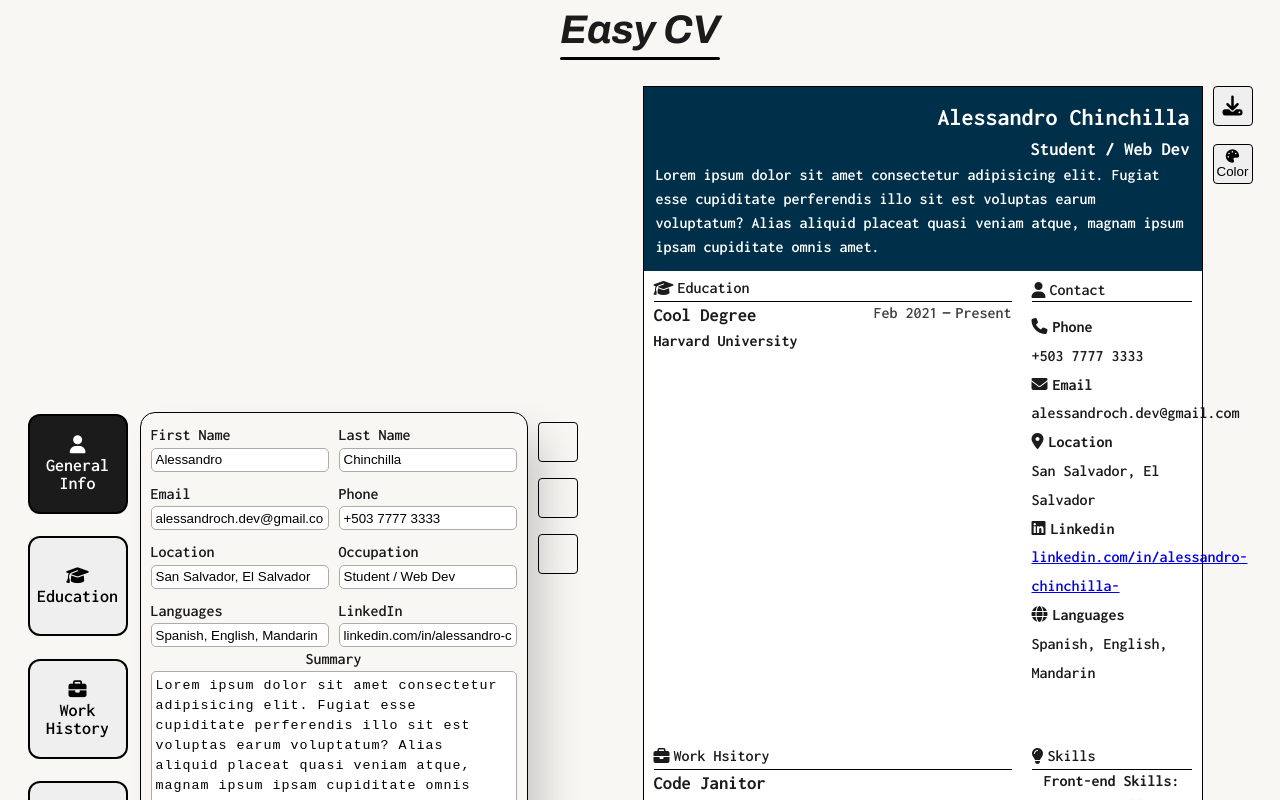
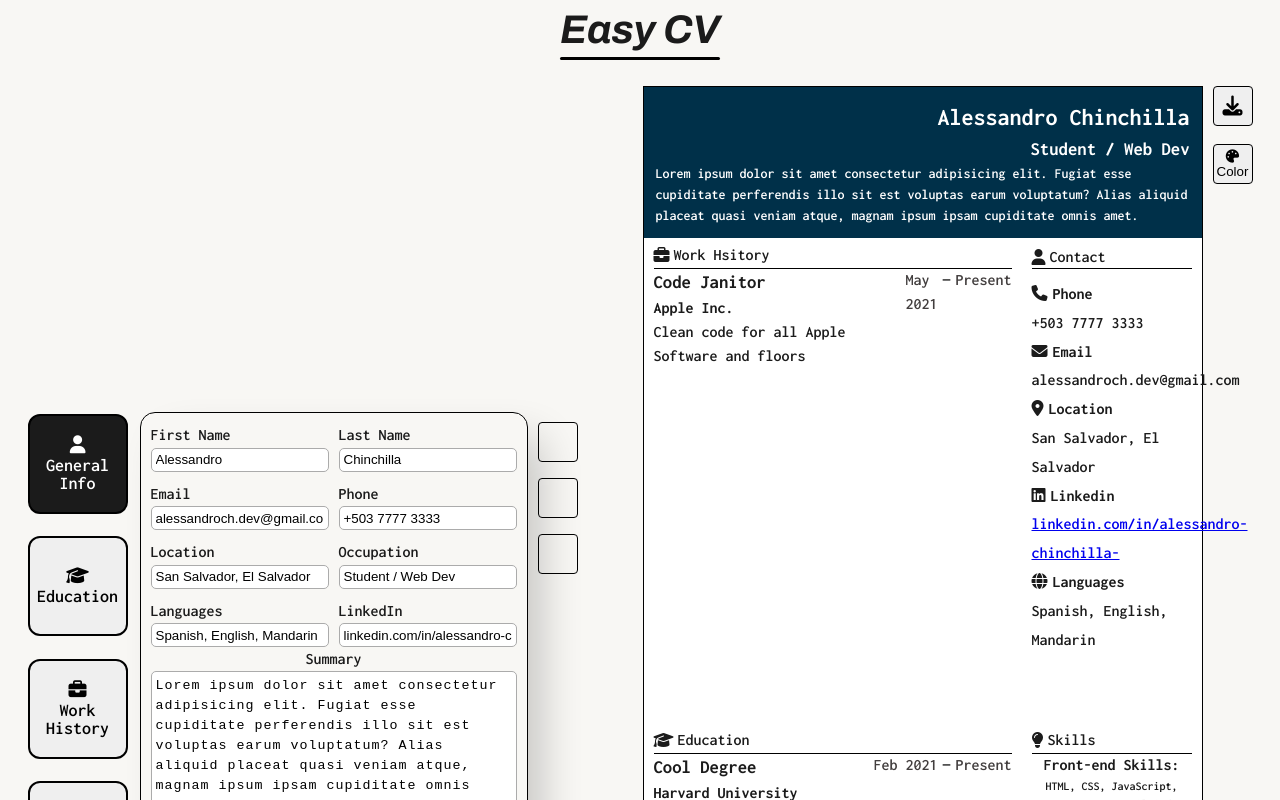
Before and after one commit to Chinchilla15/cv-app, a React (Vite) app: page / in a window 1280 px wide. Shown: the top 800 px of the page. Built offline with nearby package versions, Linux system fonts and the light colour scheme.

Commit message:
Update: moved grid position for work and education, update header styles. Add: styles to color-picker

```diff
--- a/src/styles/Output.css
+++ b/src/styles/Output.css
@@ -3,10 +3,18 @@
 	display: flex;
 	flex-direction: column;
 	align-items: flex-end;
-	background-color: var(--deep-blue);
 	color: white;
 	padding: 12px;
 	max-height: 200px;
+}
+
+.summaryOutput {
+	word-wrap: break-word;
+	overflow-wrap: break-word;
+	max-width: 100%;
+	unicode-bidi: embed;
+	direction: ltr;
+	font-size: 14px;
 }
 
 .contactContainer,
@@ -49,12 +57,13 @@
 }
 
 .educationContainer {
-	grid-area: 2/1/3/2;
+	grid-area: 3/1/4/2;
 	display: flex;
 	flex-direction: column;
 }
 
-.educationOutputBox {
+.educationOutputBox,
+.workOutputBox {
 	display: flex;
 	justify-content: space-between;
 }
@@ -69,9 +78,9 @@
 }
 
 .workContainer {
-	grid-area: 3/1/4/2;
+	grid-area: 2/1/3/2;
 	display: flex;
-	justify-content: space-between;
+	flex-direction: column;
 }
 
 .skillsContainer {
@@ -80,3 +89,44 @@
 	text-align: center;
 	min-width: 160px;
 }
+
+.skillsDetails {
+	font-size: 12px;
+}
+
+.color-picker {
+	background: var(--white-color);
+	border: 1px solid black;
+	border-radius: 5px;
+	display: flex;
+	flex-direction: column;
+	align-items: center;
+}
+
+.color-picker button {
+	width: 25px;
+	height: 25px;
+	border-radius: 100%;
+	border: 1.5px double black;
+}
+
+.redColor {
+	background-color: #8b0000;
+}
+
+.greenColor {
+	background-color: #254336;
+}
+
+.maroonColor {
+	background-color: #7b2d26;
+}
+
+.blackColor {
+	background-color: #1b1b1b;
+}
+
+.blueColor {
+	background-color: #003049;
+	margin-bottom: 10px;
+}
```
